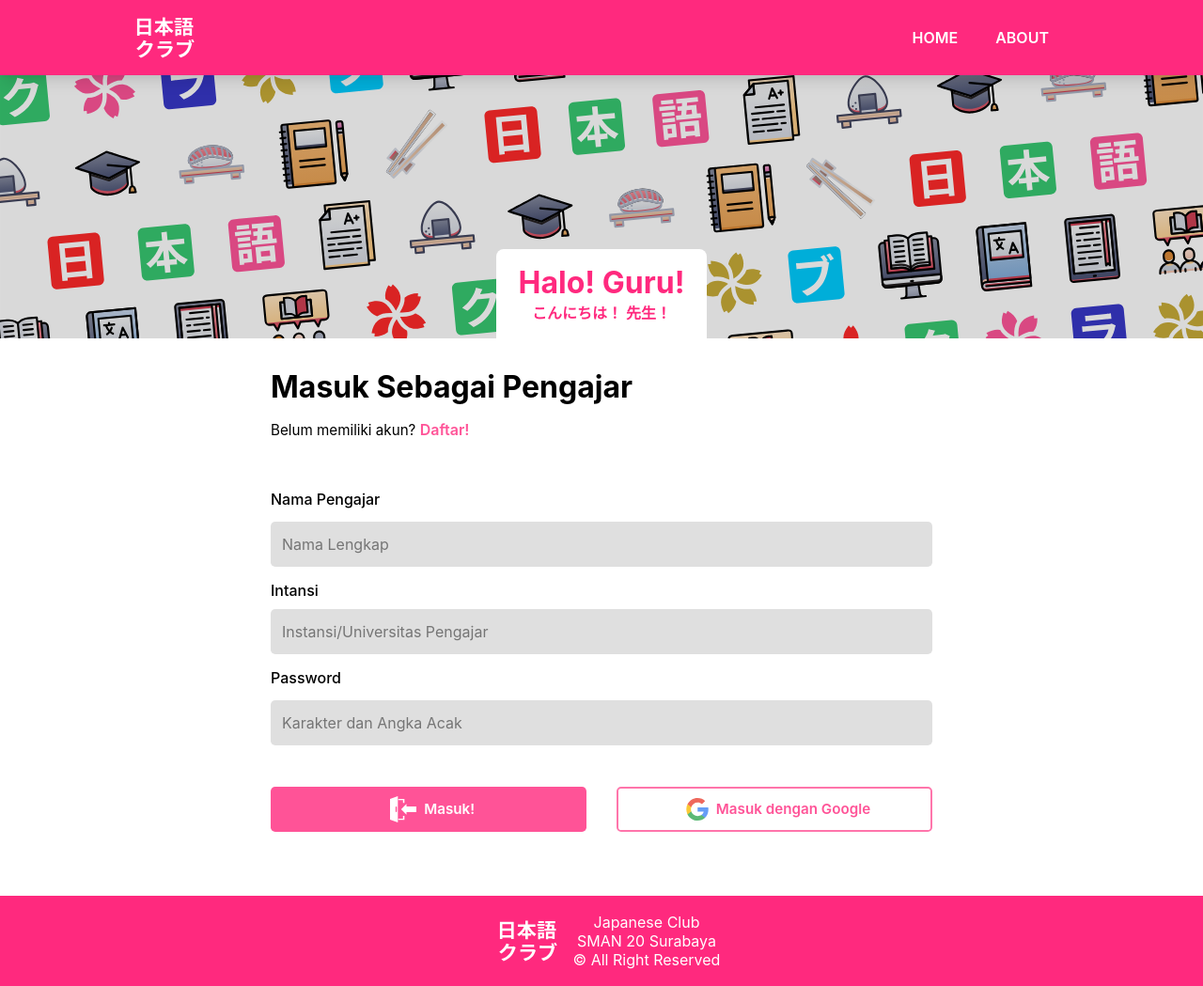
After one commit to MuhammadKurniaSani-me/twentyjapaneseclub.beta, a PHP site: page /php/account/teacher/teacher_sign_in.php in a window 1280 px wide. The commit adds this page. Shown: the whole page at 94% size. Run offline with PHP 8.4, Linux system fonts and the light colour scheme.

```diff
--- /dev/null
+++ b/php/account/teacher/teacher_sign_in.php
@@ -0,0 +1,168 @@
+<!DOCTYPE html>
+<html lang="en">
+<head>
+    <meta charset="UTF-8">
+    <meta http-equiv="X-UA-Compatible" content="IE=edge">
+    <meta name="viewport" content="width=device-width, initial-scale=1.0">
+    <link rel="stylesheet" href="../../../stylesheets/index.css">
+    <link rel="stylesheet" href="../../../stylesheets/responsive.css">
+    <link rel="stylesheet" href="../../../stylesheets/teacher_sign_in.css">
+    <script src="../../../javascripts/index.js" defer></script>
+    <title>Sign In</title>
+</head>
+<body>
+    <header id="header-main-page">
+        <nav class="navbar">
+            <figure class="logo">
+                <a href="../../../index.php">
+                    <img src="../../../images/icons/word_icon.svg" alt="Logo">
+                </a>
+            </figure>
+            <div class="toggle-button">
+                <span class="bar"></span>
+                <span class="bar"></span>
+                <span class="bar"></span>
+            </div>
+            <div class="navbar-links">
+                <ul>
+                    <li>
+                        <a class="nav-link" href="../../../index.php">Home</a>
+                    </li>
+                    <li>
+                        <a class="nav-link" href="../../about.php">About</a>
+                    </li>
+                </ul>
+            </div>
+        </nav>
+    </header>
+
+    <main>
+        <section class="hero">
+            <h1>
+                Halo! Guru!
+                <p>
+                    こんにちは！ 先生！
+                </p>
+            </h1>
+        </section>
+        <section class="form sections">
+            <h1>Masuk Sebagai Pengajar</h1>
+            <p>Belum memiliki akun? <a id="sign-up" href="./teacher_sign_up.php">Daftar!</a></p>
+            <form class="forms-container" name="form_sign_in" action="../classroom/class.php" method="POST" onsubmit="">
+                <div class="input-container">
+                    <!-- Username -->
+                    <div class="username-container">
+                        <div class="label-container">
+                            <h4>
+                                <label for="username">Nama Pengajar</label>
+                            </h4>
+                        </div>
+                        <div class="input-box">
+                            <input type="text" name="username" id="username" onkeypress="checkName()"; placeholder="Nama Lengkap" />
+
+                            <!-- peringatan -->
+                            <div class="validasi_data">
+                                <!-- peringatan pertama jika masukan nama kosong -->
+                                <div class="empty-cheker" id="emptyUsername">
+                                    Username tidak boleh kosong
+                                </div>
+
+                                <!-- peringatan kedua jika jumlah digit karakter kurang -->
+                                <div class="invalid-cheker" id="invalidUsername">
+                                    Panjang karakter minimal 8 huruf
+                                </div>
+                            </div>
+                        </div>
+                    </div>
+                    <!-- Instansi -->
+                    <div class="teacher-agency-container">
+                        <div class="label-container">
+                            <h4>
+                                <label for="student-agency">Intansi</label>
+                            </h4>
+                        </div>
+                        <div class="input-box">
+                            <input type="text" name="student-agency" id="student-agency" onkeypress="checkName()"; placeholder="Instansi/Universitas Pengajar" />
+
+                            <!-- peringatan -->
+                            <div class="validasi_data">
+                                <!-- peringatan pertama jika masukan nama kosong -->
+                                <div class="empty-cheker" id="emptyStudentAgency">
+                                    Nomor induk siswa tidak boleh kosong
+                                </div>
+
+                                <!-- peringatan kedua jika jumlah digit karakter kurang -->
+                                <div class="invalid-cheker" id="invalidStudentAgency">
+                                    Panjang karakter adalah 4 angka
+                                </div>
+                            </div>
+                        </div>
+                    </div>
+                    <!-- Password -->
+                    <div class="password-container">
+                        <div class="label-container">
+                            <h4>
+                                <label for="password">Password</label>
+                            </h4>
+                        </div>
+                        <div class="input-box">
+                            <input type="password" name="password" onkeypress="checkPassword()"; id="password"
+                                placeholder="Karakter dan Angka Acak" />
+
+                            <!-- peringatan -->
+                            <div class="validasi_data">
+                                <!-- peringatan pertama jika masukan nama kosong -->
+                                <div class="empty-cheker" id="emptyPassword">
+                                    Password tidak boleh kosong
+                                </div>
+
+                                <!-- peringatan kedua jika jumlah digit karakter kurang -->
+                                <div class="invalid-cheker" id="invalidPassword">
+                                    Panjang karakter minimal 8 huruf
+                                </div>
+                            </div>
+                        </div>
+                    </div>
+                </div>
+                <div class="submit-button-container">
+                    <div class="create-account-box">
+                        <button id="create-account" type="submit">
+                            <p>
+                                <img src="../../../images/icons/Log in.svg" alt="Login" id="login-icon">
+                                Masuk!
+                            </p>
+                        </button>
+                    </div>
+                    <div class="google-login-box">
+                        <button id="google-login" type="button">
+                            <p>
+                                <img src="../../../images/icons/Google_ G _Logo.svg" alt="Google" id="google-G-icon">
+                                Masuk dengan Google
+                            </p>
+                        </button>
+                    </div>
+                </div>
+            </form>
+        </section>
+    </main>
+
+    <footer>
+        <div class="container">
+            <figure class="logo">
+                <a href="../../index.php">
+                    <img src="../../images/icons/word_icon.svg" alt="Logo">
+                </a>
+            </figure>
+            <div class="copyright">
+                <p>
+                    japanese club
+                    <br>
+                    <span id="school">sman</span> 20 surabaya
+                    <br>
+                    &copy; all right reserved
+                </p>
+            </div>
+        </div>
+    </footer>
+</body>
+</html>
--- a/php/users/choose_user.php
+++ b/php/users/choose_user.php
@@ -9,6 +9,7 @@
     <link rel="stylesheet" href="../../stylesheets/responsive.css">
     <link rel="stylesheet" href="../../stylesheets/choose_user.css">
     <script src="../../javascripts/index.js" defer></script>
+    <script src="../../javascripts/choose_user.js" defer></script>
     <title>Sign In</title>
 </head>
 
--- /dev/null
+++ b/stylesheets/teacher_sign_in.css
@@ -0,0 +1,213 @@
+* {
+    box-sizing: border-box;
+    margin: 0;
+    padding: 0;
+}
+
+body {
+    --main-color: hsl(336, 100%, 58%);
+    --white-color: hsl(0, 0%, 100%);
+    --white-text: var(--white-color);
+}
+
+.sections {
+    width: 100%;
+    height: 100%;
+    padding: 1.5rem 2rem;
+    padding: 2rem;
+}
+
+.forms-container,
+.input-container,
+.username-container,
+.student-id-container,
+.password-container {
+    display: flex;
+    flex-direction: column;
+    justify-content: space-evenly;
+}
+
+.submit-button-container {
+    display: flex;
+    flex-direction: row;
+    justify-content: space-between;
+    width: 100%;
+    margin: 1rem 0;
+}
+
+.form {
+    display: flex;
+    flex-direction: column;
+    align-self: center;
+    max-width: 768px;
+    margin: 0 auto;
+}
+
+.form h1,
+.form p {
+    margin: .5rem 0;
+    flex: 0;
+}
+
+.form h1 {
+    margin-top: 0;
+    font-size: xx-large;
+}
+
+.form p {
+    font-size: 0.95rem;
+}
+
+#sign-up {
+    color: hsl(336, 100%, 58%, .8);
+    font-weight: 600;
+}
+
+#sign-up:hover {
+    color: var(--main-color);
+}
+
+.forms-container {
+    margin: 1rem 0;
+
+    flex: 2;
+}
+
+.input-container {
+    flex: 1;
+    margin: 1rem 0;
+}
+
+.label-container h4 {
+    font-weight: 500;
+    margin: 0.5rem 0;
+}
+
+input[type="text"],
+input[type="password"],
+button[type="submit"],
+button[type="button"] {
+    cursor: pointer;
+}
+
+.username-container,
+.student-agency-container,
+.password-container {
+    height: 6.25rem;
+    margin: 0.1rem 0;
+}
+
+#username:focus,
+#student-agency:focus,
+#password:focus {
+    outline: 0.2rem solid var(--main-color);
+}
+
+#username,
+#student-agency,
+#password {
+    margin: 0.1rem 0;
+    padding: 0.3rem 0.75rem;
+    width: 100%;
+    height: 3rem;
+    border: none;
+    border-radius: 0.3rem;
+    outline-color: none;
+    background-color: rgba(0, 0, 0, 0.125);
+}
+
+.create-account-box,
+.google-login-box {
+    flex: 1;
+    width: 80%;
+}
+
+.create-account-box {
+    margin-right: 1rem;
+}
+
+.google-login-box {
+    margin-left: 1rem;
+}
+
+#create-account,
+#google-login {
+    margin: 0.25rem 0;
+    width: 100%;
+    height: 3rem;
+    border: none;
+    border-radius: 0.3rem;
+}
+
+button p {
+    font-weight: 600;
+    font-size: x-large;
+}
+
+#create-account,
+#google-login {
+    opacity: 0.8;
+}
+
+#create-account:hover,
+#google-login:hover {
+    opacity: 1;
+}
+
+#create-account {
+    opacity: 0.8;
+    background-color: var(--main-color);
+}
+
+#create-account p {
+    color: var(--white-text);
+}
+
+#create-account p,
+#google-login p {
+    line-height: inherit;
+    display: flex;
+    align-items: center;
+    justify-content: center;
+}
+
+#google-login {
+    border: 0.125rem solid hsl(336, 100%, 58%, .8);
+    background-color: hsl(0, 0%, 100%, 0);
+}
+
+#google-login p {
+    color: var(--main-color);
+}
+
+.create-account-box #login-icon,
+.google-login-box #google-G-icon {
+    height: 1.5rem;
+    display: inline-block;
+    margin: 0 .5rem;
+}
+
+.create-account-box #login-icon {
+    height:1.75rem;
+}
+
+.validasi-data {
+    position: relative;
+}
+
+.empty-cheker,
+.invalid-cheker {
+    margin: 0.15rem 0;
+    position: absolute;
+    display: block;
+    visibility: hidden;
+    color: hsl(0, 70%, 50%);
+}
+
+.empty-cheker {
+    z-index: 1;
+}
+
+.invalid-cheker {
+    z-index: 2;
+}
```
Also changed, not shown: javascripts/choose_user.js (added, +25 -0 lines), php/account/student/student_sign_in.php (renamed from php/account/sign_in.php, +16 -16 lines), php/account/student/student_sign_up.php (added), php/account/teacher/teacher_sign_up.php (added), php/users/student.php (added), php/users/teacher.php (added), stylesheets/student_sign_in.css (renamed from stylesheets/sign_in.css).
